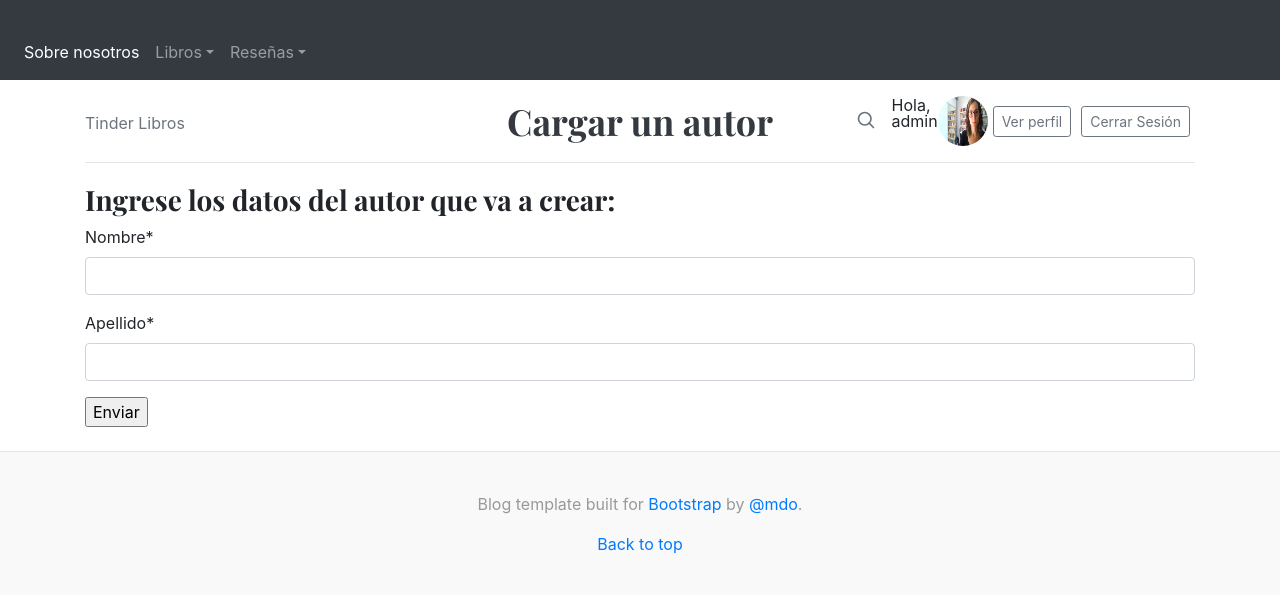
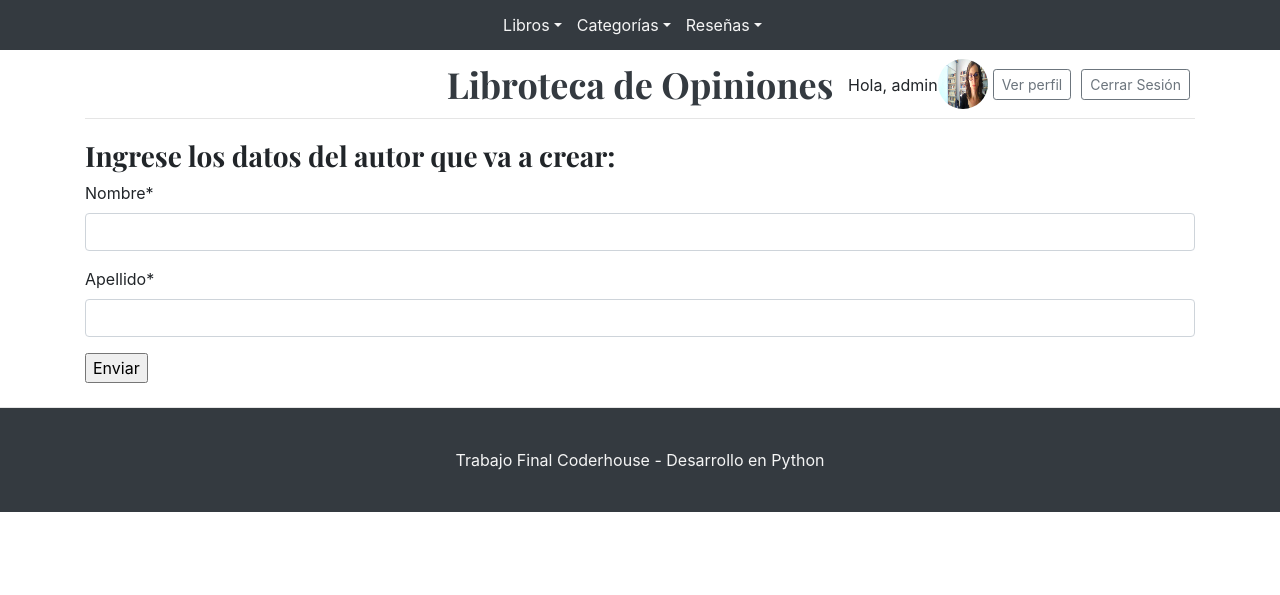
Before and after one commit to lvergini/ProyectoFinalAbayayPasquiniVergini, a Django app: page /libros/autorCrear/ in a window 1280 px wide. Shown: the top 595 px of the page. Run offline with Django 4.2, Linux system fonts and the light colour scheme; a user stored in the database is signed in; data comes from the database, SQL or seed files in the repository; both versions use the stored data as it was after the commit; some libraries are stand-ins or nearby versions.

Commit message:
arreglos_estilos

```diff
--- a/ProyectoBlogReseñas/Blog/static/Blog/css/blog.css
+++ b/ProyectoBlogReseñas/Blog/static/Blog/css/blog.css
@@ -1,4 +1,38 @@
 /* stylelint-disable selector-list-comma-newline-after */
+.thumbnail {
+  display: block;
+  padding: 4px;
+  margin-bottom: 20px;
+  line-height: 1.42857143;
+  background-color: #fff;
+  border: 1px solid #ddd;
+  border-radius: 4px;
+  -webkit-transition: border .2s ease-in-out;
+  -o-transition: border .2s ease-in-out;
+  transition: border .2s ease-in-out;
+}
+
+.thumbnail-container {
+  width:200px;
+  height:200px;
+}
+
+img.thumbnail2 {
+  width:100%;
+  height:100%;
+  object-fit:cover;
+  display:block;
+}
+.navbar2 {
+  height: fit-content;
+  padding: 5px;
+  display: flex;
+  justify-content: center;
+}
+.item{
+  margin: 5px;
+  padding-right: 10px;
+}
 
 .btn
 {
@@ -18,7 +52,13 @@
   .blog-header-logo:hover {
     text-decoration: none;
   }
-
+  @media (min-width: 768px) {
+  .navbar-nav.navbar-center {
+    position: absolute;
+    left: 50%;
+    transform: translatex(-50%);
+  }
+}
   h1, h2, h3, h4, h5, h6 {
     font-family: "Playfair Display", Georgia, "Times New Roman", serif;
   }
--- a/ProyectoBlogReseñas/Blog/templates/Blog/padre.html
+++ b/ProyectoBlogReseñas/Blog/templates/Blog/padre.html
@@ -31,7 +31,7 @@
       <header class="blog-header py-3">
         <div class="row flex-nowrap justify-content-between align-items-center">
           <div class="col-4 pt-1">
-            <a class="text-muted" href="#">Tinder Libros</a>
+            <a class="text-muted" href="#">Libroteca de Opiniones</a>
           </div>
           <div class="col-4 text-center">
             <a class="blog-header-logo text-dark" href="#">{% block titulopagina %} {% endblock %}</a>
@@ -53,6 +53,7 @@
       </header>
 
       <div class="nav py-1 mb-2 panel panel-default">
+
         <nav class="nav d-flex justify-content-between">
 
           <!-- hola -->
--- a/ProyectoBlogReseñas/Blog/templates/Blog/padre_simple.html
+++ b/ProyectoBlogReseñas/Blog/templates/Blog/padre_simple.html
@@ -10,16 +10,14 @@
     <meta name="viewport" content="width=device-width, initial-scale=1, shrink-to-fit=no">
     <meta name="description" content="">
     <meta name="author" content="">
-    <link rel="icon" href="/docs/4.0/assets/img/favicons/favicon.ico">
+    <!-- <link rel="icon" href="/docs/4.0/assets/img/favicons/favicon.ico"> -->
 
-    <title>Tinder Libros</title>
+    <title>Libroteca de Opiniones</title>
 
     <link rel="canonical" href="https://getbootstrap.com/docs/4.0/examples/blog/">
 
     <!-- Bootstrap core CSS -->
-    <link href="{%static 'Blog/css/styles.css' %}" rel="stylesheet">
 
-    <!-- Custom styles for this template -->
     <link href="https://fonts.googleapis.com/css?family=Playfair+Display:700,900" rel="stylesheet">
     <link href="{%static 'Blog/css/styles.css' %}" rel="stylesheet">
     <link href="{%static 'Blog/css/blog.css' %}" rel="stylesheet">
@@ -27,21 +25,14 @@
 
 
   <body>
-
-    <nav class="navbar navbar-expand-lg navbar-dark bg-dark" aria-label="Ninth navbar example">
-      <div class="container-xl">
-        <a class="navbar-brand" href="#"></a>
-        <button class="navbar-toggler" type="button" data-bs-toggle="collapse" data-bs-target="#navbarsExample07XL" aria-controls="navbarsExample07XL" aria-expanded="false" aria-label="Toggle navigation">
+    <div class="navbar2 bg-dark">
+        <!-- <button class="navbar-toggler" type="button" data-bs-toggle="collapse" data-bs-target="#navbarsExample07XL" aria-controls="navbarsExample07XL" aria-expanded="false" aria-label="Toggle navigation">
           <span class="navbar-toggler-icon"></span>
-        </button>
-
-        <div class="collapse navbar-collapse" id="navbarsExample07XL">
-          <ul class="navbar-nav me-auto mb-2 mb-lg-0">
-            <li class="nav-item">
-              <a class="nav-link active" aria-current="page" href="{% url 'About' %}">Sobre nosotros</a>
-            </li>
+        </button> -->
+        <div>
+          <ul class="navbar-nav   text-center" style="padding-right:15px;">
             <li class="nav-item dropdown">
-              <a class="nav-link dropdown-toggle" href="#" data-toggle="dropdown" aria-expanded="false">Libros</a>
+              <a class="nav-link dropdown-toggle" style="color:whitesmoke" href="#" data-toggle="dropdown" aria-expanded="false">Libros</a>
               <ul class="dropdown-menu">
                 <li><a class="dropdown-item" href="{% url 'ListaAutores' %}">Lista de autores</a></li>
                 <li><a class="dropdown-item" href="{% url 'BusquedaLibro' %}">Buscar un libro</a></li>
@@ -54,22 +45,12 @@
 
               </ul>
             </li>
+            </ul>
+        </div>
+        <div>
+          <ul class="navbar-nav  text-center" style="padding-right:15px;">
             <li class="nav-item dropdown">
-              <a class="nav-link dropdown-toggle" href="#" data-toggle="dropdown" aria-expanded="false">Reseñas</a>
-              <ul class="dropdown-menu">
-                <li><a class="dropdown-item" href="{% url 'ListaPosts' %}">Lista de reseñas </a></li>
-                <li><a class="dropdown-item" href="{% url 'BusquedaPost' %}">Buscar una reseña</a></li>
-                {% if request.user.is_authenticated %}
-                <li><a class="dropdown-item" href="{% url 'CrearPost' %}">Crear una reseña</a></li>
-                {% endif %}
-
-              </ul>
-            </li>
-
-            {% if categorias %}
-
-            <li class="nav-item dropdown">
-              <a class="nav-link dropdown-toggle" href="#" data-toggle="dropdown" aria-expanded="false">Categorías</a>
+              <a class="nav-link dropdown-toggle" style="color:whitesmoke" href="#" data-toggle="dropdown" aria-expanded="false">Categorías</a>
               <ul class="dropdown-menu">
                 {% if request.user.is_authenticated %}
 
@@ -85,32 +66,40 @@
               </ul>
             </li>
           </ul>
-                {% endif %}
+        </div>
+        <div>
+          <ul class="navbar-nav  text-center" style="padding-right:15px;">
+            <li class="nav-item dropdown">
+            <a class="nav-link dropdown-toggle" style="color:whitesmoke" href="#" data-toggle="dropdown" aria-expanded="false">Reseñas</a>
+            <ul class="dropdown-menu">
+              <li><a class="dropdown-item" href="{% url 'ListaPosts' %}">Lista de reseñas </a></li>
+              <li><a class="dropdown-item" href="{% url 'BusquedaPost' %}">Buscar una reseña</a></li>
+              {% if request.user.is_authenticated %}
+              <li><a class="dropdown-item" href="{% url 'CrearPost' %}">Crear una reseña</a></li>
+              {% endif %}
+            </ul>
+          </li>
+        </ul>
+        </div>
 
-        </div>
+
       </div>
-    </nav>
 
 
     <div class="container">
 
       <header class="blog-header py-3">
-        <div class="row flex-nowrap justify-content-between align-items-center">
-          <div class="col-4 pt-1">
-            <a class="text-muted" href="/">Tinder Libros</a>
+        <div class="row flex-nowrap justify-content-between align-items-center" style="display:flex;position:relative">
+          <div class="col-md-12 text-center" style="flex:1 0 auto;text-align: center;">
+            <a class="blog-header-logo text-dark" href="/">Libroteca de Opiniones</a>
           </div>
-          <div class="col-4 text-center">
-            <a class="blog-header-logo text-dark" href="#">{% block titulopagina %} {% endblock %}</a>
-          </div>
-          <div class="col-4 d-flex justify-content-end align-items-center">
-            <a class="text-muted" href="#">
-              <svg xmlns="http://www.w3.org/2000/svg" width="20" height="20" viewBox="0 0 24 24" fill="none" stroke="currentColor" stroke-width="2" stroke-linecap="round" stroke-linejoin="round" class="mx-3"><circle cx="10.5" cy="10.5" r="7.5"></circle><line x1="21" y1="21" x2="15.8" y2="15.8"></line></svg>
-            </a>
+          <div class="col-4 d-flex justify-content-end align-items-center" style="position:absolute;right:0;">
+
             {% if not request.user.is_authenticated %}
               <a class="btn btn-sm btn-outline-secondary" href="{% url 'login' %}">Iniciar Sesión</a>
               <a class="btn btn-sm btn-outline-secondary" href="{% url 'signup' %}">Registrarse</a>
                 {% else %}
-                <p>Hola, {{ user.username }}</p>
+                <p style="margin-top:18px">Hola, {{ user.username }}</p>
                 <img src="{{ user.perfil.imagen.url }}" width="50" height="50" class="rounded-circle" alt="">
                 <a class="btn btn-sm btn-outline-secondary" href="{% url 'profile' request.user.pk %}">Ver perfil</a>
                 <a class="btn btn-sm btn-outline-secondary" href="{% url 'logout' %}">Cerrar Sesión</a>
@@ -118,9 +107,6 @@
           </div>
         </div>
       </header>
-
-
-
 
 
       {% block cuerpodelapagina %}
@@ -131,11 +117,9 @@
     </div>
 
 
-    <footer class="blog-footer">
-      <p>Blog template built for <a href="https://getbootstrap.com/">Bootstrap</a> by <a href="https://twitter.com/mdo">@mdo</a>.</p>
-      <p>
-        <a href="#">Back to top</a>
-      </p>
+    <footer class="blog-footer bg-dark" style="color:whitesmoke" >
+      <p>Trabajo Final Coderhouse - Desarrollo en Python</p>
+
     </footer>
 
     <!-- Bootstrap core JavaScript
--- a/ProyectoBlogReseñas/Blog/views.py
+++ b/ProyectoBlogReseñas/Blog/views.py
@@ -11,8 +11,8 @@ from Libros.views import *
 #--------------Inicio y about------------------------------------------------------------
 
 def inicio(request):
-
-      return render(request, "Blog/inicio.html", {"categorias": obtenerCategorias(request)})
+      posts=Post.objects.all()
+      return render(request, "Blog/inicio.html", {"categorias": obtenerCategorias(request),"posts": posts})
 
 def about(request):
       return render(request, "Blog/about.html", {"categorias": obtenerCategorias(request)})
--- a/ProyectoBlogReseñas/Libros/templates/Libros/libroVista.html
+++ b/ProyectoBlogReseñas/Libros/templates/Libros/libroVista.html
@@ -12,6 +12,7 @@
         <li> <strong>ISBN</strong>: {{ libro.isbn }}</li>
         <li> <strong>Fecha de publicación</strong>: {{ libro.fecha_publicacion }}</li>
         <li> <strong>Editorial</strong> : {{ libro.editorial }}</li>
+        <img src="/media/{{libro.imagen}}">
     </ul>
 
     {% if libro_posts %}
```
Also changed, not shown: ProyectoBlogReseñas/Blog/templates/Blog/inicio.html (+18 -1 lines), ProyectoBlogReseñas/db.sqlite3.
